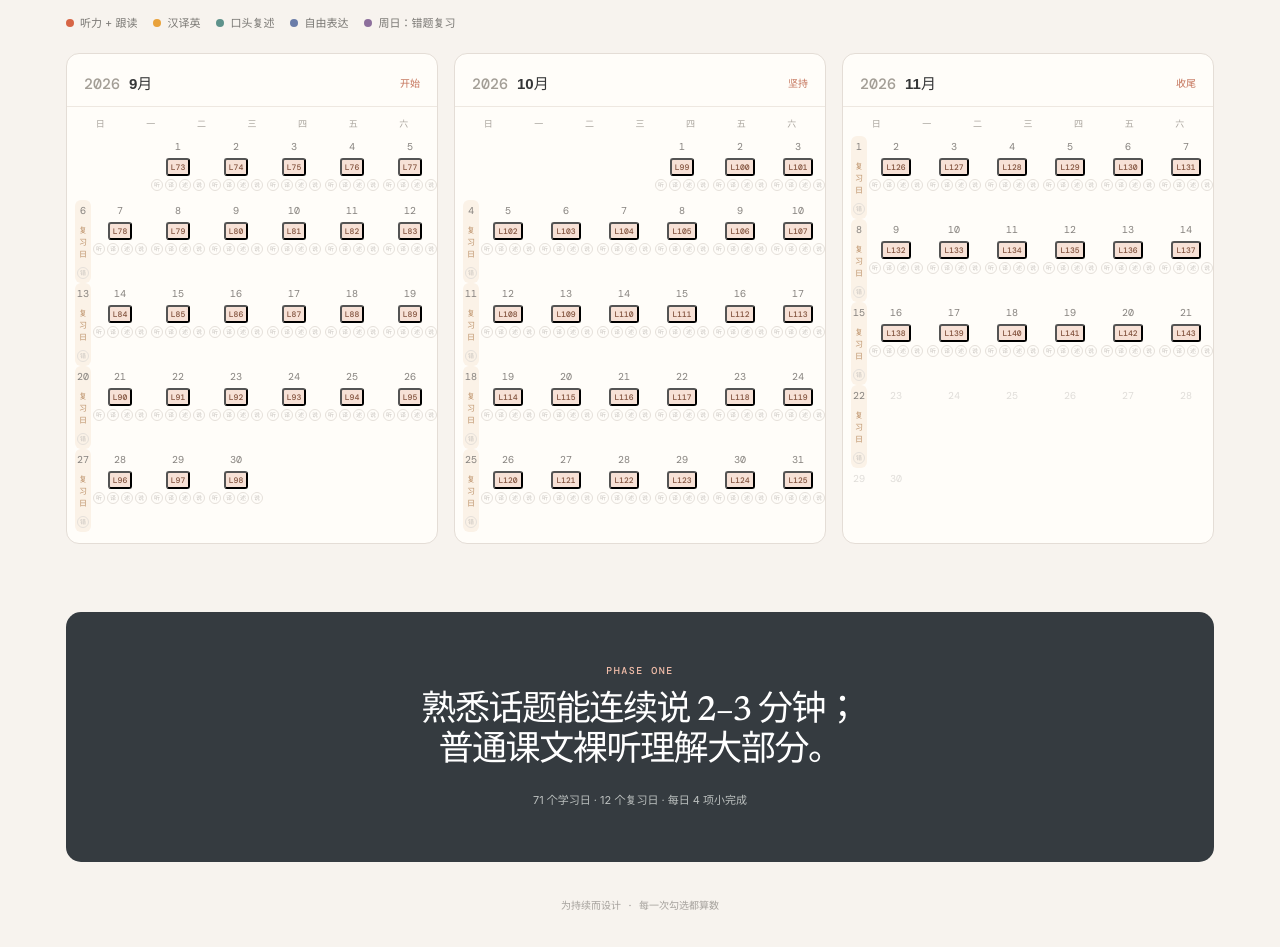
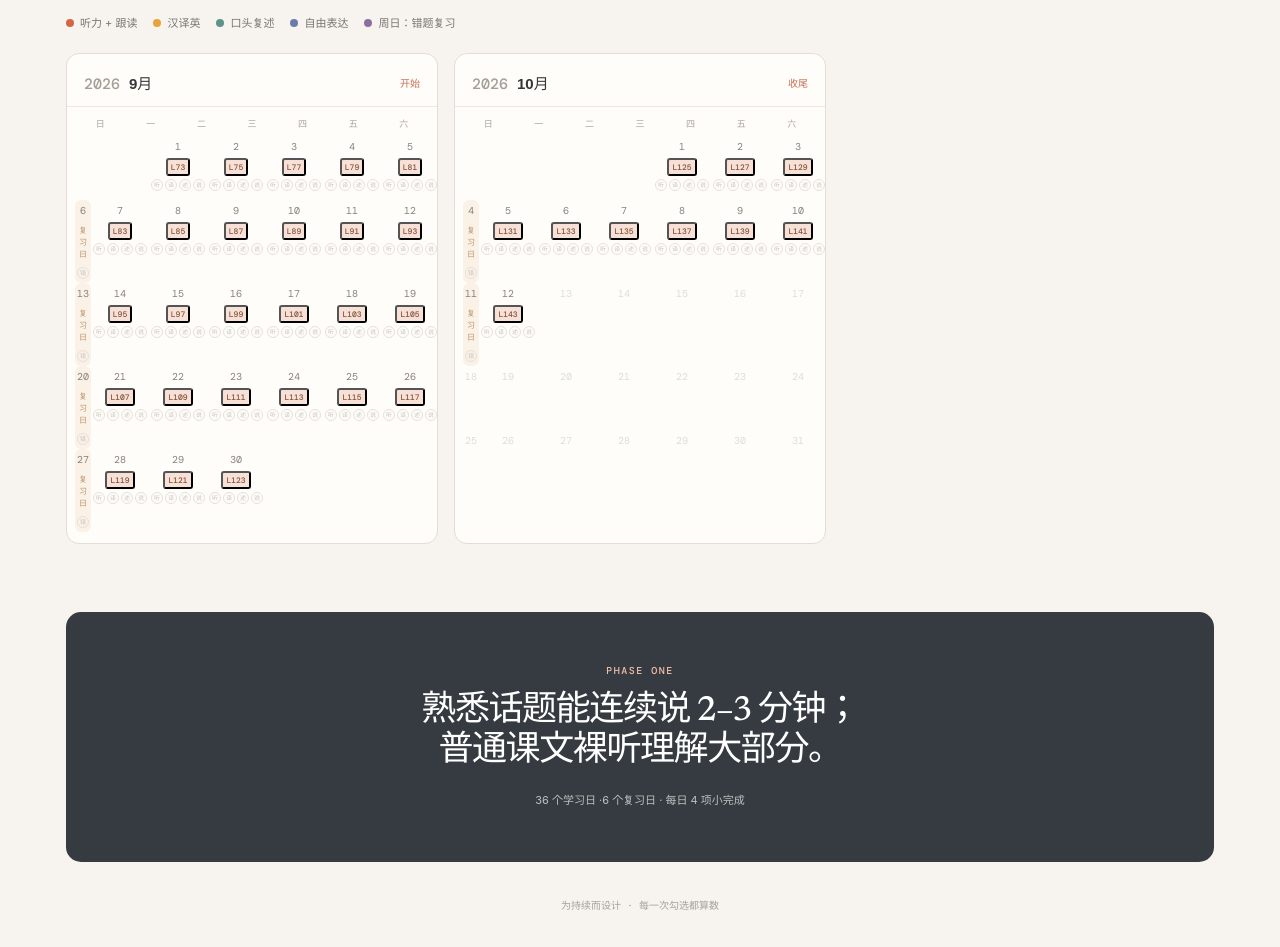
Before and after one commit to baoyichi/studyEn, a React (Vite) app: page / in a window 1280 px wide. Shown: the part 1120-2067 px from the top of the page. Built offline with nearby package versions, Linux system fonts and the light colour scheme.

Commit message:
修复header上的按钮；把多余的Lesson去除

```diff
--- a/src/App.css
+++ b/src/App.css
@@ -13,6 +13,8 @@
   background: var(--paper);
 }
 .site-header {
+  position: relative;
+  z-index: 2;
   height: 78px;
   max-width: 1200px;
   padding: 0 26px;
@@ -108,6 +110,7 @@
   background: #efcbb6;
   opacity: 0.32;
   filter: blur(1px);
+  pointer-events: none;
   z-index: 0;
 }
 .hero > * {
--- a/src/App.tsx
+++ b/src/App.tsx
@@ -156,8 +156,8 @@ const practice = [
     "as 引导时间状语",
   ],
 ];
-const lessons: Lesson[] = Array.from({ length: 71 }, (_, i) => {
-  const n = 73 + i;
+const lessons: Lesson[] = Array.from({ length: 36 }, (_, i) => {
+  const n = 73 + i * 2;
   const [chinese, english, focus] = practice[i % practice.length];
   return {
     number: n,
@@ -196,6 +196,18 @@ const schedule = (() => {
   return out;
 })();
 const end = schedule.at(-1)!.date;
+const calendarMonths = Array.from(
+  { length: end.getMonth() - start.getMonth() + 1 },
+  (_, index) => start.getMonth() + index,
+);
+
+function getTodayLessonNumber() {
+  const todayKey = key(new Date());
+  return (
+    schedule.find((item) => key(item.date) === todayKey)?.lesson?.number ?? 73
+  );
+}
+
 const theme = createTheme({
   palette: { primary: { main: "#d76545" }, background: { default: "#f7f3ee" } },
   typography: {
@@ -205,7 +217,7 @@ const theme = createTheme({
 });
 
 export default function App() {
-  const [number, setNumber] = useState(73),
+  const [number, setNumber] = useState(getTodayLessonNumber),
     [tab, setTab] = useState<"listen" | "translate">("listen"),
     [drawer, setDrawer] = useState(false),
     [playing, setPlaying] = useState(false),
@@ -243,10 +255,7 @@ export default function App() {
     lesson.number,
   );
   const scheduled = schedule.find((x) => x.lesson?.number === number);
-  const articleImage =
-    lesson.number % 2 === 1
-      ? `/lesson-pages/l${lesson.number}-${articleLanguage === "english" ? "en" : "zh"}.jpg`
-      : undefined;
+  const articleImage = `/lesson-pages/l${lesson.number}-${articleLanguage === "english" ? "en" : "zh"}.jpg`;
   useEffect(() => {
     localStorage.setItem("nce1-checks", JSON.stringify(checks));
   }, [checks]);
@@ -341,7 +350,10 @@ export default function App() {
     );
     setSavedLesson(lesson.number);
   };
-  const complete = Object.values(checks).filter((x) => x.length === 4).length;
+  const complete = schedule.filter((item) => {
+    const expectedTaskCount = item.review ? 1 : tasks.length;
+    return (checks[key(item.date)] ?? []).length === expectedTaskCount;
+  }).length;
   const choose = (value: number) => {
     setArticleOpen(false);
     setNumber(value);
@@ -383,7 +395,7 @@ export default function App() {
           <div className="progress-card">
             <div className="ring">
               <strong>{complete}</strong>
-              <span>/ 83 天</span>
+              <span>/ {schedule.length} 天</span>
             </div>
             <div>
               <b>稳步前进</b>
@@ -505,20 +517,11 @@ export default function App() {
                         <ToggleButton value="english">英语原文</ToggleButton>
                         <ToggleButton value="chinese">中文译文</ToggleButton>
                       </ToggleButtonGroup>
-                      {articleImage ? (
-                        <img
-                          className="article-image"
-                          src={articleImage}
-                          alt={`Lesson ${lesson.number} ${articleLanguage === "english" ? "英语原文" : "中文译文"}`}
-                        />
-                      ) : (
-                        <div className="article-empty">
-                          <b>本课为配套练习</b>
-                          <span>
-                            单数课为课文页；双数课是语法与书面练习，请在相邻单数课中完成原文听读。
-                          </span>
-                        </div>
-                      )}
+                      <img
+                        className="article-image"
+                        src={articleImage}
+                        alt={`Lesson ${lesson.number} ${articleLanguage === "english" ? "英语原文" : "中文译文"}`}
+                      />
                     </div>
                   )}
                   {!articleOpen && (
@@ -562,7 +565,7 @@ export default function App() {
             </span>
           </div>
           <div className="calendars">
-            {[8, 9, 10].map((month) => (
+            {calendarMonths.map((month) => (
               <Month
                 key={month}
                 month={month}
@@ -580,7 +583,10 @@ export default function App() {
             <br />
             普通课文裸听理解大部分。
           </h2>
-          <span>71 个学习日 · 12 个复习日 · 每日 4 项小完成</span>
+          <span>
+            {lessons.length} 个学习日 ·
+            {schedule.filter((item) => item.review).length} 个复习日 · 每日 4 项小完成
+          </span>
         </section>
         <footer>为持续而设计 · 每一次勾选都算数</footer>
         <SpeedDial
@@ -665,7 +671,13 @@ function Month({
         <h3>
           2026 <b>{month + 1}月</b>
         </h3>
-        <span>{month === 8 ? "开始" : month === 10 ? "收尾" : "坚持"}</span>
+          <span>
+            {month === start.getMonth()
+              ? "开始"
+              : month === end.getMonth()
+                ? "收尾"
+                : "坚持"}
+          </span>
       </header>
       <div className="weekdays">
         {weekdays.map((x) => (
--- a/src/components/TranslationWorkspace.tsx
+++ b/src/components/TranslationWorkspace.tsx
@@ -65,16 +65,13 @@ export function TranslationWorkspace({
           onClick={onSave}
           startIcon={saved ? <CheckRoundedIcon /> : undefined}
         >
-          {saved ? (
-            "已保存"
-          ) : (
-            "保存专项练习"
-          )}
+          {saved ? "已保存" : "保存专项练习"}
         </Button>
       </div>
 
       <p className="translation-intro">
-        只练当前 Lesson 中与你高频错因对应的原句。先完成翻译，需要时再查看提示或原文。
+        只练当前 Lesson
+        中与你高频错因对应的原句。先完成翻译，需要时再查看提示或原文。
       </p>
 
       {selectedCategory ? (
@@ -152,12 +149,12 @@ export function TranslationWorkspace({
         <div>
           <p className="panel-label">ERROR SENTENCE NOTEBOOK</p>
           <h5 id="error-notes-title">错句拓展练习</h5>
-          <p>记录错句，再写近似变式、场景变式和自由造句。</p>
+          <p>记录错句，再写近似变式、场景变式。</p>
         </div>
         <textarea
           value={answers[noteId] ?? ""}
           onChange={(event) => onAnswerChange(noteId, event.target.value)}
-          placeholder={`错句：\n近似变式：\n场景变式：\n自由造句：`}
+          placeholder={`错句：\n近似变式：\n场景变式：`}
           aria-label={`Lesson ${lessonNumber} 错句拓展练习`}
         />
       </section>
--- a/src/index.css
+++ b/src/index.css
@@ -92,12 +92,7 @@ button:disabled {
 .article-body {
   margin-top: 20px;
 }
-.article-language {
-  display: flex;
-  gap: 5px;
-  padding-bottom: 12px;
-  border-bottom: 1px solid #eee7e0;
-}
+
 .article-language button {
   padding: 5px 8px;
   border-radius: 5px;
@@ -127,21 +122,6 @@ button:disabled {
   border-radius: 6px;
   background: #fff;
 }
-.article-empty {
-  display: grid;
-  gap: 7px;
-  margin-top: 20px;
-  padding: 13px;
-  border-radius: 8px;
-  background: #f9f3ed;
-  color: #8d8882;
-  font-size: 11px;
-  line-height: 1.65;
-}
-.article-empty b {
-  color: #a45d46;
-}
-
 @media (max-width: 780px) {
   .article-panel {
     padding: 24px;
@@ -360,7 +340,9 @@ button:disabled {
   margin: 3px 0 4px;
   color: #6a483d;
   font:
-    500 18px/1.2 "Newsreader", "PingFang SC", serif;
+    500 18px/1.2 "Newsreader",
+    "PingFang SC",
+    serif;
 }
 .error-notes p:not(.panel-label) {
   margin: 0;
@@ -377,7 +359,10 @@ button:disabled {
   outline: 0;
   color: #31434a;
   background: #fff;
-  font: 500 14px/1.55 "Newsreader", "PingFang SC", serif;
+  font:
+    500 14px/1.55 "Newsreader",
+    "PingFang SC",
+    serif;
 }
 .error-notes textarea:focus {
   border-color: #d98a71;
@@ -385,7 +370,9 @@ button:disabled {
 }
 .error-notes textarea::placeholder {
   color: #bbb5af;
-  font: 12px/1.8 "PingFang SC", sans-serif;
+  font:
+    12px/1.8 "PingFang SC",
+    sans-serif;
 }
 @media (max-width: 680px) {
   .translation-workspace__header {
```
Also changed, not shown: 1 other file (tests, documents, lock files or other folders).
